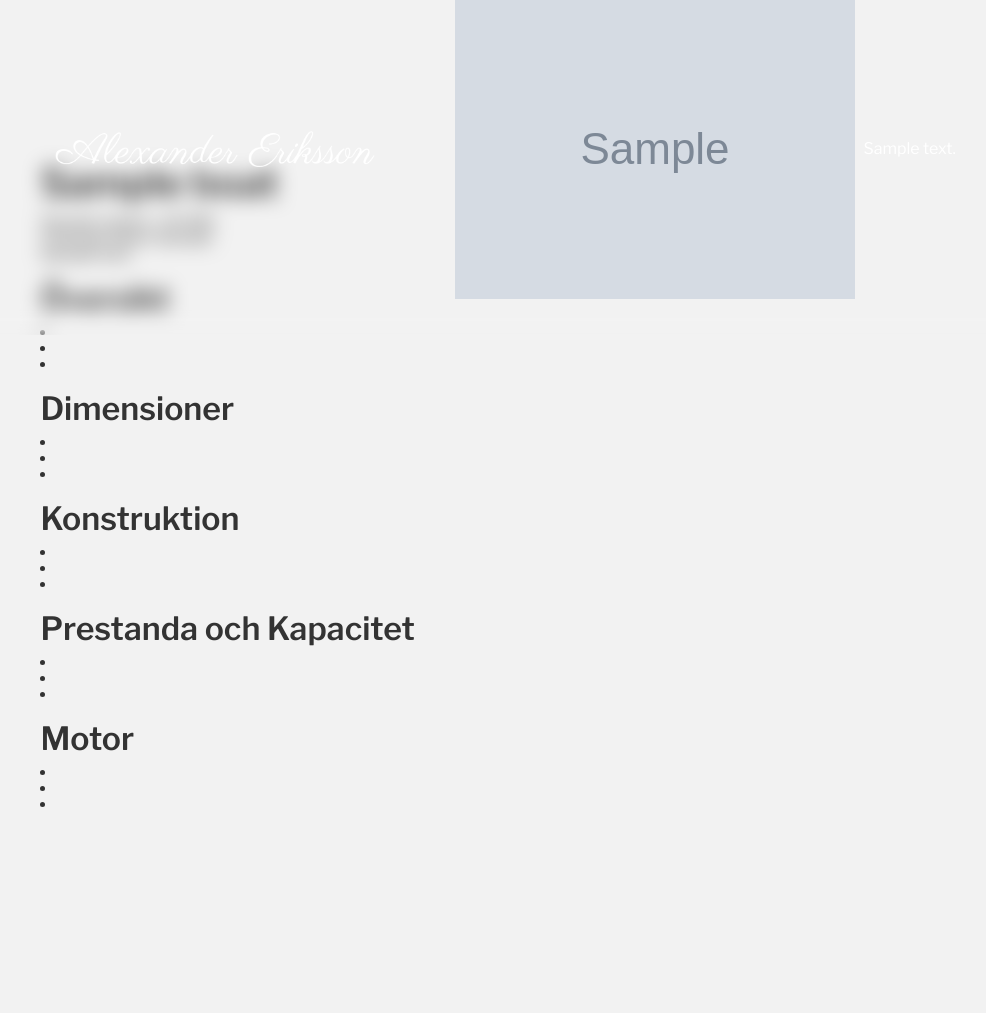
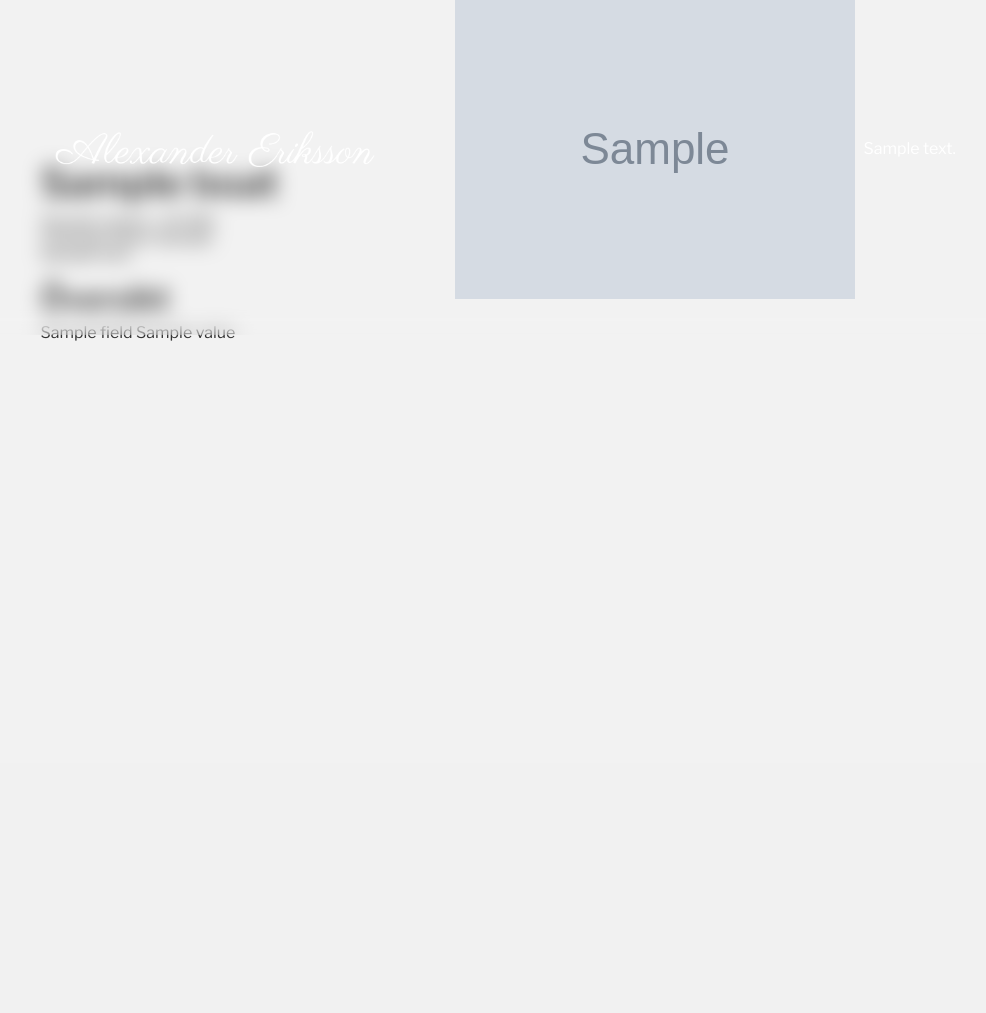
Before and after one commit to Alexerby/blog_LEGACY, a Django app: template src/boating/templates/boating/for-sale/boat.html in a window 1280 px wide. Shown: the part 37-1050 px from the top of the page, without its empty margins (190-1176 px from the left). After the commit the page ends 378 px from the top, so only its background shows below. Run offline with Django 5.2, Linux system fonts and the light colour scheme; the template is opened without the code that fills it: most values are stand-ins (such as "Sample title", 1, 10 or a date in 2020); grey boxes marked "Sample" are stand-in pictures; style sheets or scripts are compiled from the project's sources; some libraries are stand-ins or nearby versions.

Commit message:
WIP commit for boating app

```diff
--- a/src/boating/templates/boating/for-sale/boat.html
+++ b/src/boating/templates/boating/for-sale/boat.html
@@ -1,6 +1,7 @@
 {% extends 'core/base.html' %}
 {% load static %}
 {% load sass_tags %}
+{% load custom_template_tags %}
 
 {% block title %}{{ boat.title }}{% endblock %}
 
@@ -29,96 +30,18 @@
         </div>
     </section>
     <section>
-        <div class="spec-block">
-            <h2 class="heading--section">Översikt</h2>
-            <div class="spec-block__list">
-                <li class="spec-block__list-item">
-                    <span class="spec-block__title"></span>
-                    <span class="spec-block__title"></span>
-                </li>
-                <li class="spec-block__list-item">
-                    <span class="spec-block__title"></span>
-                    <span class="spec-block__title"></span>
-                </li>
-                <li class="spec-block__list-item">
-                    <span class="spec-block__title"></span>
-                    <span class="spec-block__title"></span>
-                </li>
-            </div>
+    </section    <div class="spec-block">
+        <h2 class="heading--section">Översikt</h2>
+        <div class="spec-block__list">
+            <ul>
+                {% for field in overview_fields %}
+                    <li class="spec-block__list-item">
+                        <span class="spec-block__title">{{ field.name | safe}}</span>
+                        <span class="spec-block__value">{{ field.value | safe }}</span>
+                    </li>
+                {% endfor %}
+            </ul>
         </div>
-
-        <div class="spec-block">
-            <h2 class="heading--section">Dimensioner</h2>
-            <div class="spec-block__list">
-                <li class="spec-block__list-item">
-                    <span class="spec-block__title"></span>
-                    <span class="spec-block__title"></span>
-                </li>
-                <li class="spec-block__list-item">
-                    <span class="spec-block__title"></span>
-                    <span class="spec-block__title"></span>
-                </li>
-                <li class="spec-block__list-item">
-                    <span class="spec-block__title"></span>
-                    <span class="spec-block__title"></span>
-                </li>
-            </div>
-        </div>
-
-        <div class="spec-block">
-            <h2 class="heading--section">Konstruktion</h2>
-            <div class="spec-block__list">
-                <li class="spec-block__list-item">
-                    <span class="spec-block__title"></span>
-                    <span class="spec-block__title"></span>
-                </li>
-                <li class="spec-block__list-item">
-                    <span class="spec-block__title"></span>
-                    <span class="spec-block__title"></span>
-                </li>
-                <li class="spec-block__list-item">
-                    <span class="spec-block__title"></span>
-                    <span class="spec-block__title"></span>
-                </li>
-            </div>
-        </div>
-
-        <div class="spec-block">
-            <h2 class="heading--section">Prestanda och Kapacitet</h2>
-            <div class="spec-block__list">
-                <li class="spec-block__list-item">
-                    <span class="spec-block__title"></span>
-                    <span class="spec-block__title"></span>
-                </li>
-                <li class="spec-block__list-item">
-                    <span class="spec-block__title"></span>
-                    <span class="spec-block__title"></span>
-                </li>
-                <li class="spec-block__list-item">
-                    <span class="spec-block__title"></span>
-                    <span class="spec-block__title"></span>
-                </li>
-            </div>
-        </div>
-
-        <div class="spec-block">
-            <h2 class="heading--section">Motor</h2>
-            <div class="spec-block__list">
-                <li class="spec-block__list-item">
-                    <span class="spec-block__title"></span>
-                    <span class="spec-block__title"></span>
-                </li>
-                <li class="spec-block__list-item">
-                    <span class="spec-block__title"></span>
-                    <span class="spec-block__title"></span>
-                </li>
-                <li class="spec-block__list-item">
-                    <span class="spec-block__title"></span>
-                    <span class="spec-block__title"></span>
-                </li>
-            </div>
-        </div>
-    </section>
-
+    </div>
 </main>
 {% endblock %}
```
Also changed, not shown: src/boating/admin.py (+30 -4 lines), src/boating/models.py (+41 -14 lines), src/boating/templatetags/custom_template_tags.py (added, +11 -0 lines), src/boating/views.py (+24 -1 lines), src/boating/migrations/0008_remove_boatlisting_engine_engine_boat_listing_and_more.py (added), src/boating/migrations/0009_remove_boatlisting_beam_remove_boatlisting_boat_type_and_more.py (added), src/boating/migrations/0010_remove_overview_title_boatlisting_title.py (added), src/boating/migrations/0011_remove_construction_slug_boatlisting_slug.py (added), src/boating/migrations/0012_remove_overview_description_boatlisting_description_and_more.py (added), src/boating/templatetags/__init__.py (added), src/media/boat_pictures/IMG_0980.JPG (added), src/media/boat_pictures/IMG_0983.JPG (added), src/media/boat_pictures/IMG_0984.JPG (added), src/media/boat_pictures/IMG_0985_fIqp4UR.JPG (added), 4 more files.
